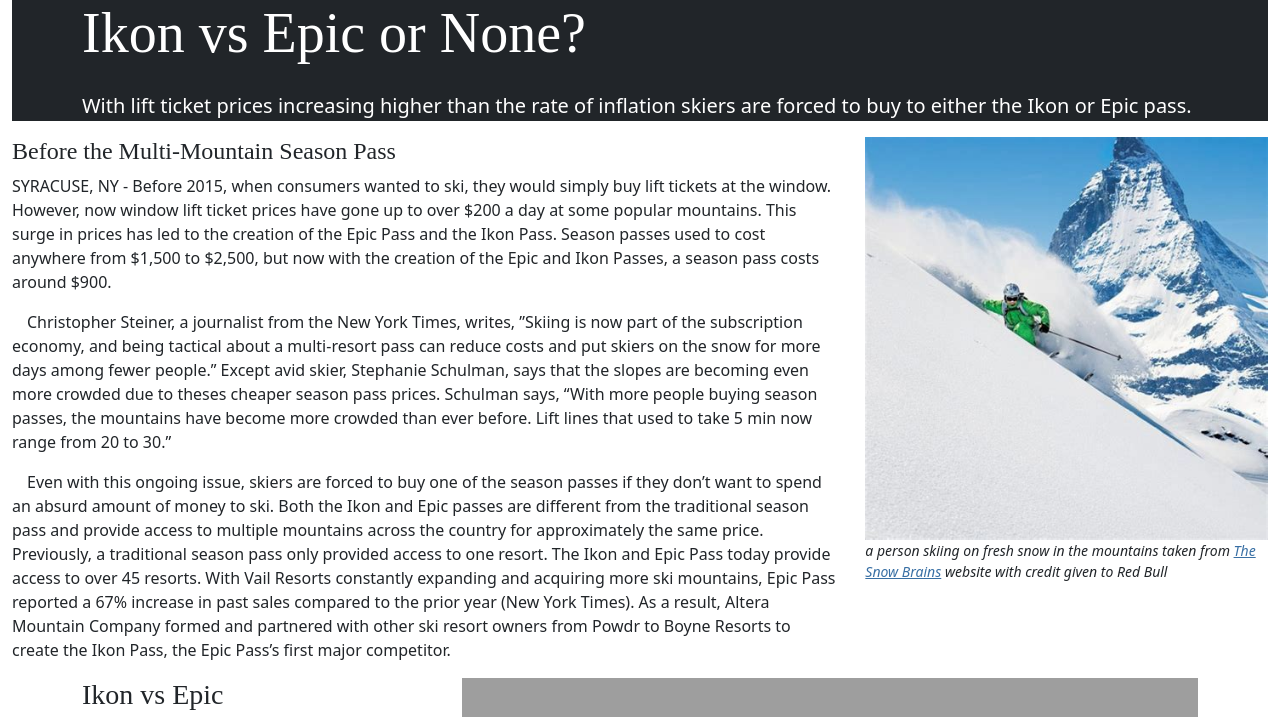
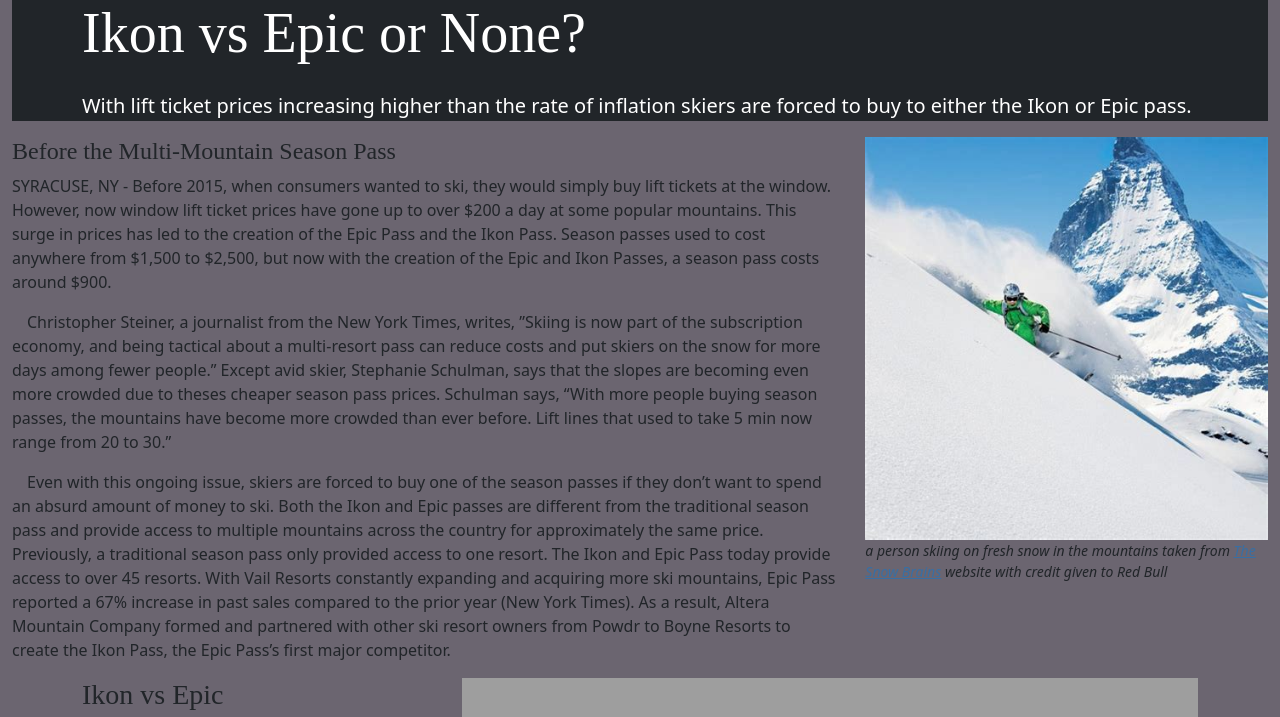
Before and after one commit to zachrichter1/final_Richter, a plain HTML site: page index.html in a window 1280 px wide. Shown: the top 717 px of the page. Drawn offline with nearby package versions, Linux system fonts and the light colour scheme; grey boxes are pictures that could not be loaded.

Commit message:
Update final_template.css

```diff
--- a/final_template.css
+++ b/final_template.css
@@ -40,3 +40,6 @@ button {
 a {
 	color: #386FA4;
 }
+body {
+	background-color: #6B6570
+}
```
